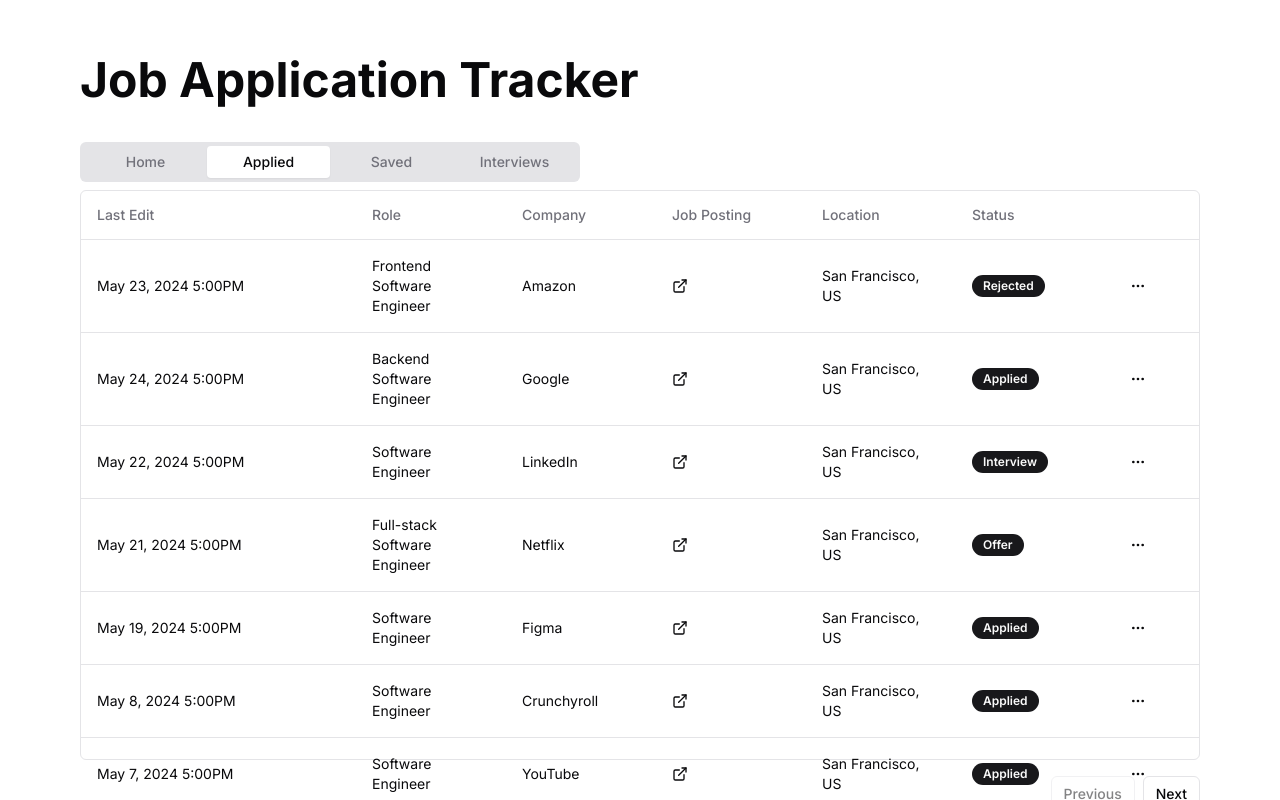
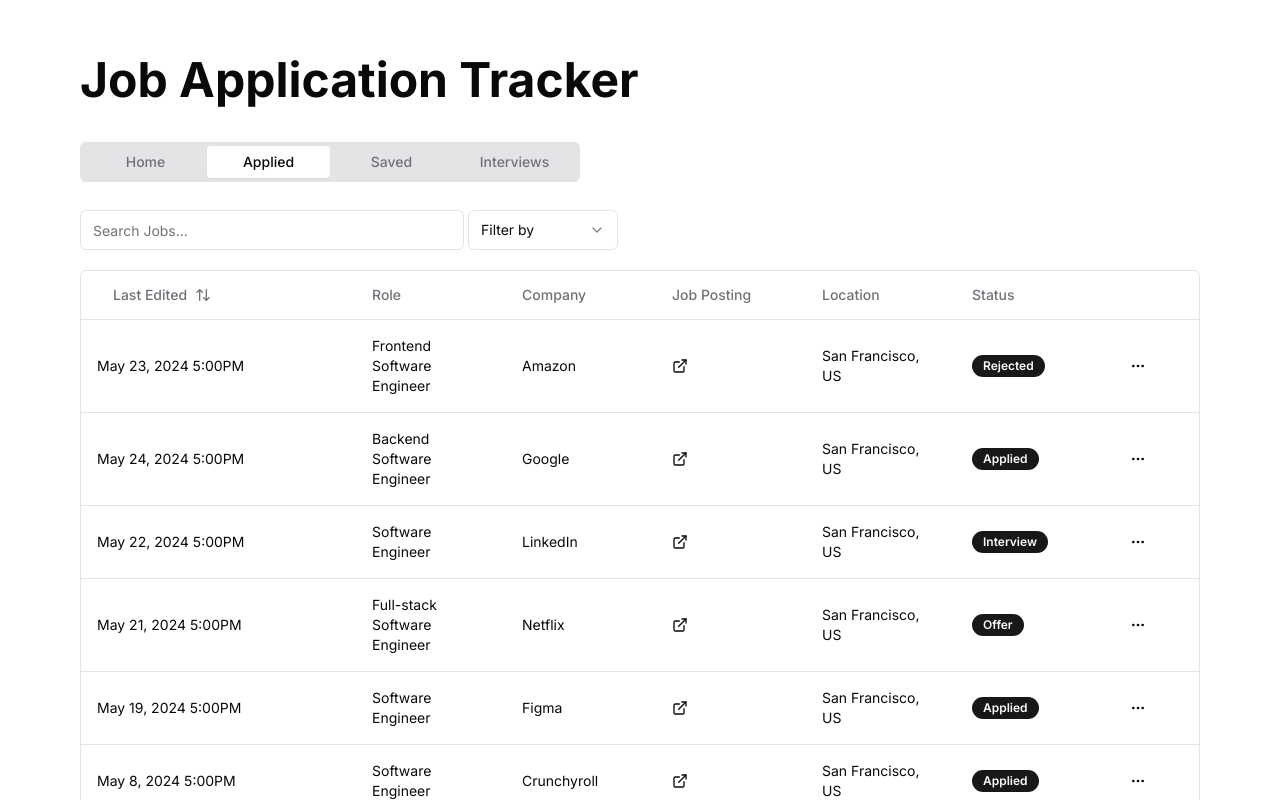
Before and after one commit to rnferrer/job-tracker, a Next.js app: page /applied in a window 1280 px wide. Shown: the top 800 px of the page. Built offline with nearby package versions, Linux system fonts and the light colour scheme.

Commit message:
Added filtering to tables through input

```diff
--- a/src/components/DataTable.tsx
+++ b/src/components/DataTable.tsx
@@ -1,10 +1,17 @@
 import {
   ColumnDef,
+  ColumnFiltersState,
+  SortingState,
   flexRender,
   getCoreRowModel,
+  getFilteredRowModel,
   getPaginationRowModel,
+  getSortedRowModel,
   useReactTable,
 } from "@tanstack/react-table"
+import {
+  Input
+} from "@/components/ui/input"
 import {
   Table,
   TableBody,
@@ -14,6 +21,15 @@
   TableRow,
 } from "@/components/ui/table"
 import { Button } from "./ui/button"
+import { useState } from "react"
+import {
+  Select,
+  SelectContent,
+  SelectItem,
+  SelectLabel,
+  SelectTrigger,
+  SelectValue,
+} from "@/components/ui/select"
 
 interface DataTableProps<TData, TValue> {
   columns: ColumnDef<TData, TValue>[]
@@ -24,12 +40,23 @@
   columns,
   data,
 }: DataTableProps<TData, TValue>){
-  //For some reason pagination is changing the padding and cell widths are inconsistent
+  const [sorting, setSorting] = useState<SortingState>([])
+  const [columnFilters, setColumnFilters] = useState<any>([])
+  const [filterSelection, setFilterSelection] = useState<string>("job_title")
+
   const table = useReactTable({
     data,
     columns,
     getCoreRowModel: getCoreRowModel(),
     getPaginationRowModel: getPaginationRowModel(),
+    onSortingChange: setSorting,
+    getSortedRowModel: getSortedRowModel(),
+    onColumnFiltersChange: setColumnFilters,
+    getFilteredRowModel: getFilteredRowModel(),
+    state:{
+      sorting,
+      columnFilters
+    },
     initialState: {
       pagination: {
         pageSize: 8, //default page size
@@ -37,13 +64,36 @@
     }
   })
 
-
   return (
     <div>
+      <div className="flex flex-row items-center">
+
+        <Input
+          placeholder="Search Jobs..."
+          value={(table.getColumn(filterSelection)?.getFilterValue() as string) ?? ""}
+          onChange={(event) =>{
+            table.getColumn(filterSelection)?.setFilterValue(event.target.value)
+          }}
+          className="max-w-sm my-5"
+        >
+
+        </Input>
+        <Select
+          onValueChange={(value) => setFilterSelection(value)}
+        >
+          <SelectTrigger className="h-[40px] w-[150px] ml-1">
+            <SelectValue placeholder="Filter by"/>
+          </SelectTrigger>
+          <SelectContent>
+            <SelectItem value="job_title">Role</SelectItem>
+            <SelectItem value="company_name">Company Name</SelectItem>
+            <SelectItem value="location">Location</SelectItem>
+          </SelectContent>
+        </Select>
+      </div>
       <div className="rounded-md border h-[570px]">
         <Table>
-          <TableHeader
->
+          <TableHeader>
             {table.getHeaderGroups().map((headerGroup) => (
               <TableRow key={headerGroup.id}>
                 {headerGroup.headers.map((header) => {
--- a/src/components/applied/ApplicationForm.tsx
+++ b/src/components/applied/ApplicationForm.tsx
@@ -50,7 +50,7 @@
   });
 
   function onSubmit(values: ApplicationFormValues | GeneralFormValues){
-    values.last_edited = new Date().toISOString()
+    // values.last_edited = new Date().toISOString()
     console.log(values)
   };
 
--- a/src/lib/columnTypes.tsx
+++ b/src/lib/columnTypes.tsx
@@ -1,9 +1,10 @@
 import { ColumnDef } from "@tanstack/react-table"
 import  EditApplicationMenu  from "@/components/applied/EditApplicationMenu"
-import { ExternalLinkIcon } from "lucide-react"
+import { ArrowUpDown, ExternalLinkIcon } from "lucide-react"
 import { ApplicationFormValues } from "./FormSchema"
 import SavedJobPopover from "@/components/saved/SavedJobPopover"
 import { Badge } from "@/components/ui/badge"
+import { Button } from "@/components/ui/button"
 
 //Need to include Saved here also
 
@@ -26,8 +27,19 @@
 export const appliedColumns: ColumnDef<ApplicationFormValues>[] = [
   {
     accessorKey: "last_edited",
-    header: "Last Edit",
-    size: 275
+    header: ({column}) => {
+      return (
+        <Button
+          variant="ghost"
+          onClick={() => column.toggleSorting(column.getIsSorted() === "asc")}
+        >
+          Last Edited
+          <ArrowUpDown className="ml-2 h-4 w-4"/>
+        </Button>
+      )
+    },
+    size: 275,
+    enableColumnFilter: false
   },
   {
     accessorKey: "job_title",
@@ -47,7 +59,8 @@
           <ExternalLinkIcon size={16}/>
         </a>
       )
-    }
+    },
+    enableGlobalFilter: false
   },
   {
     accessorKey: "location",
@@ -64,10 +77,6 @@
       )
     }
   },
-  // {
-  //   accessorKey: "job_title",
-  //   header: "Last Edited"
-  // },
   {
     id: "actions",
     cell: ({row}) => {
@@ -75,7 +84,8 @@
       return (
         <EditApplicationMenu job={job}/>
       )
-    }
+    },
+    enableGlobalFilter: false
   }
 ]
 
```
